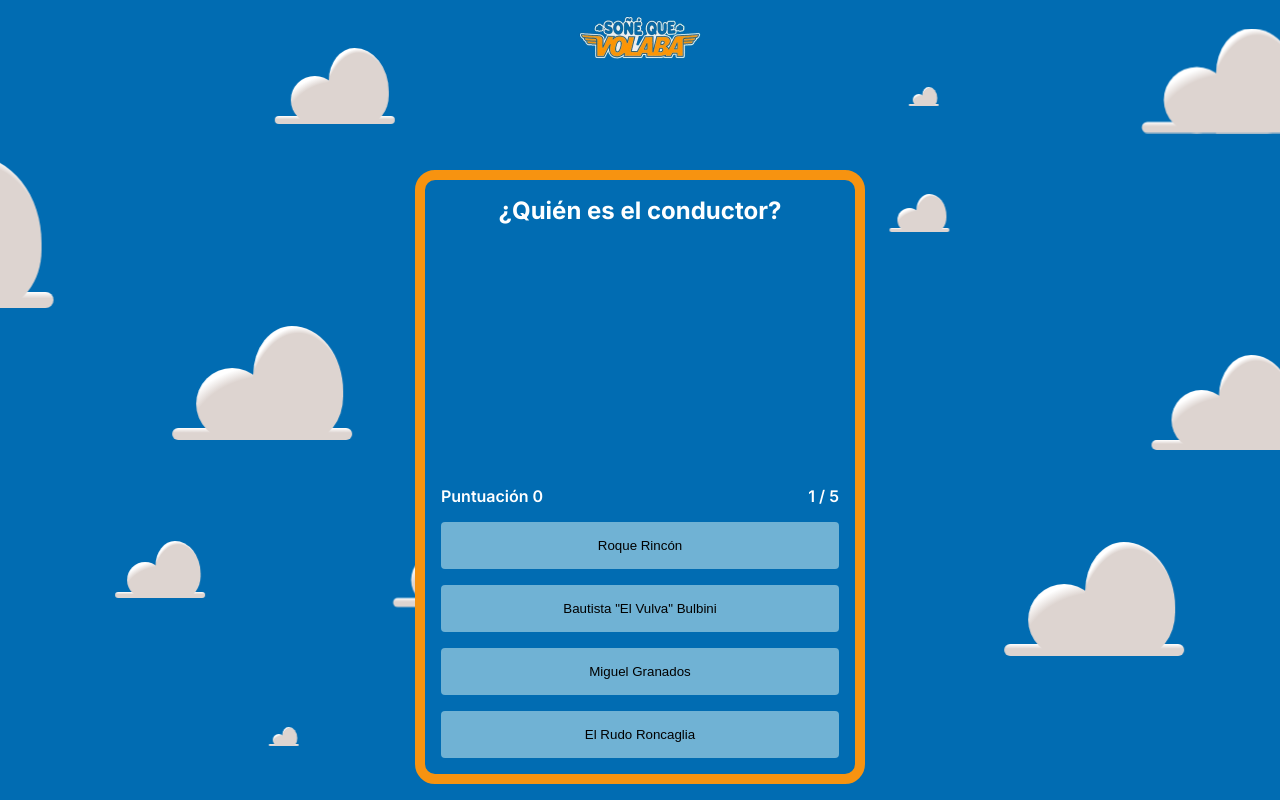
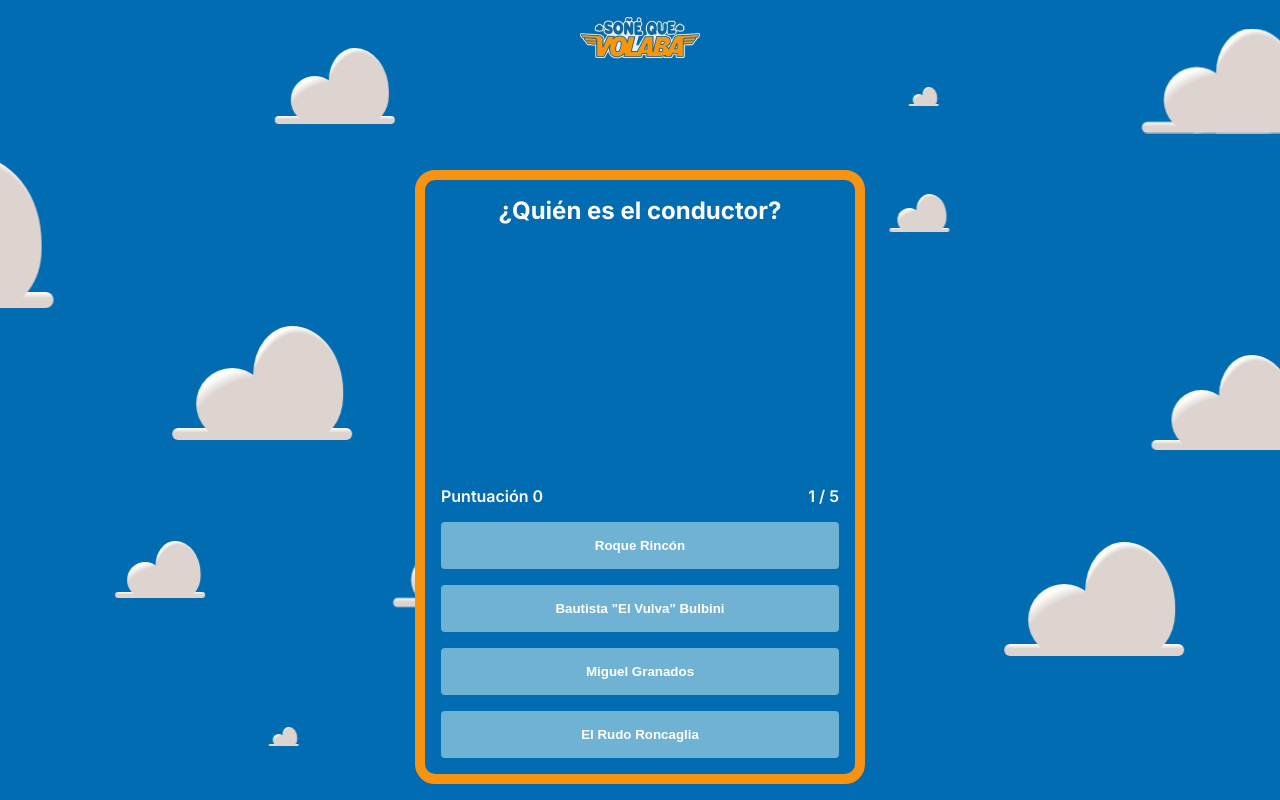
Before and after one commit to lautaroAguilar/olga, a Next.js app: page /game in a window 1280 px wide. Built offline with nearby package versions, Linux system fonts and the light colour scheme.

Commit message:
add color and weight for Buttons, and change time gap between questions

```diff
--- a/src/components/Button/Button.jsx
+++ b/src/components/Button/Button.jsx
@@ -9,6 +9,8 @@ const CustomButton = styled.button`
   border-radius: 4px;
   border: none;
   background: #70b2d4;
+  font-weight: 600;
+  color: #fff;
   @media (hover: hover) and (pointer: fine) {
     &:hover {
       transform: translateY(-2px);
--- a/src/components/Card/Card.jsx
+++ b/src/components/Card/Card.jsx
@@ -101,7 +101,7 @@ export default function Card() {
         setCurrentQuestion(currentQuestion + 1);
         setIsDisabled(false);
       }
-    }, 3000);
+    }, 1500);
   };
   /* get level questions */
   useEffect(() => {
```
